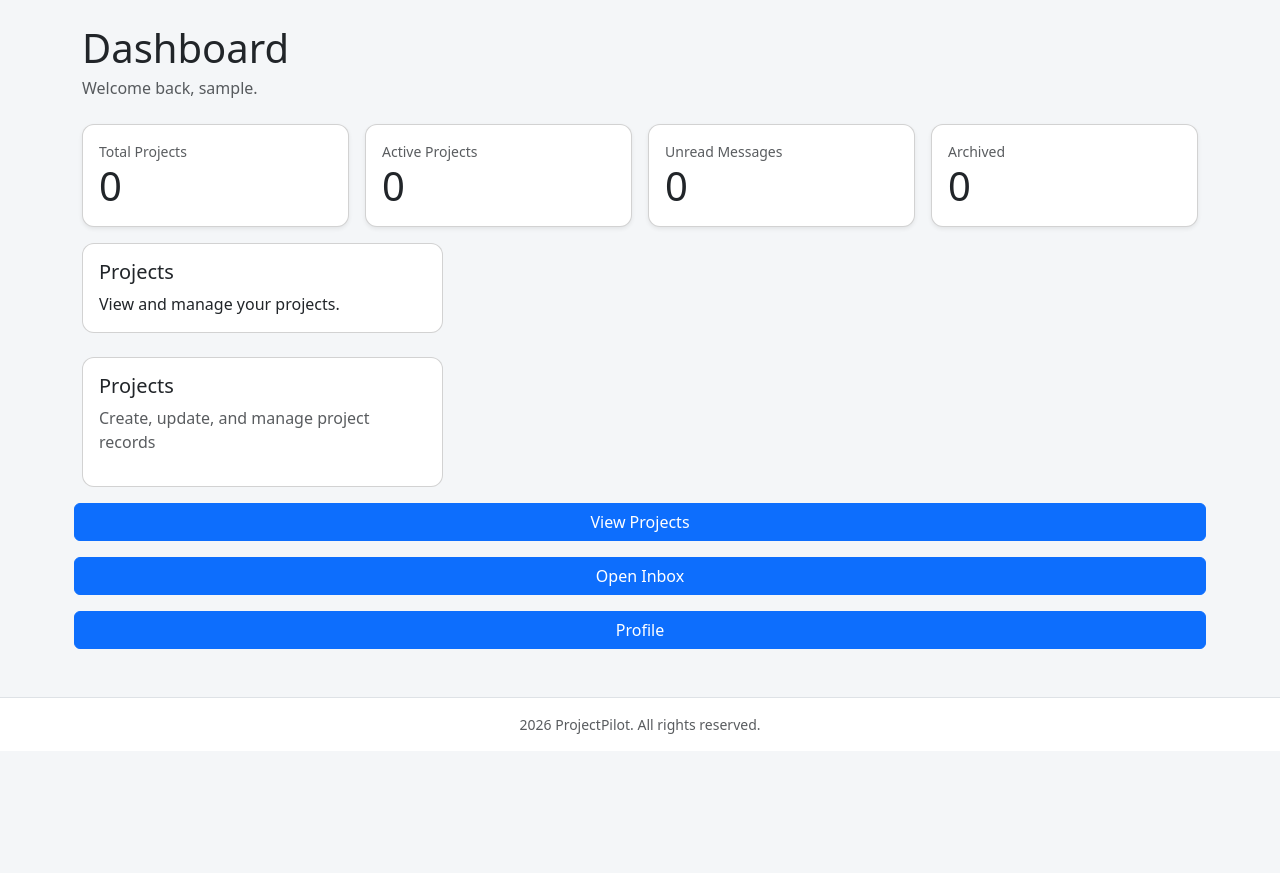
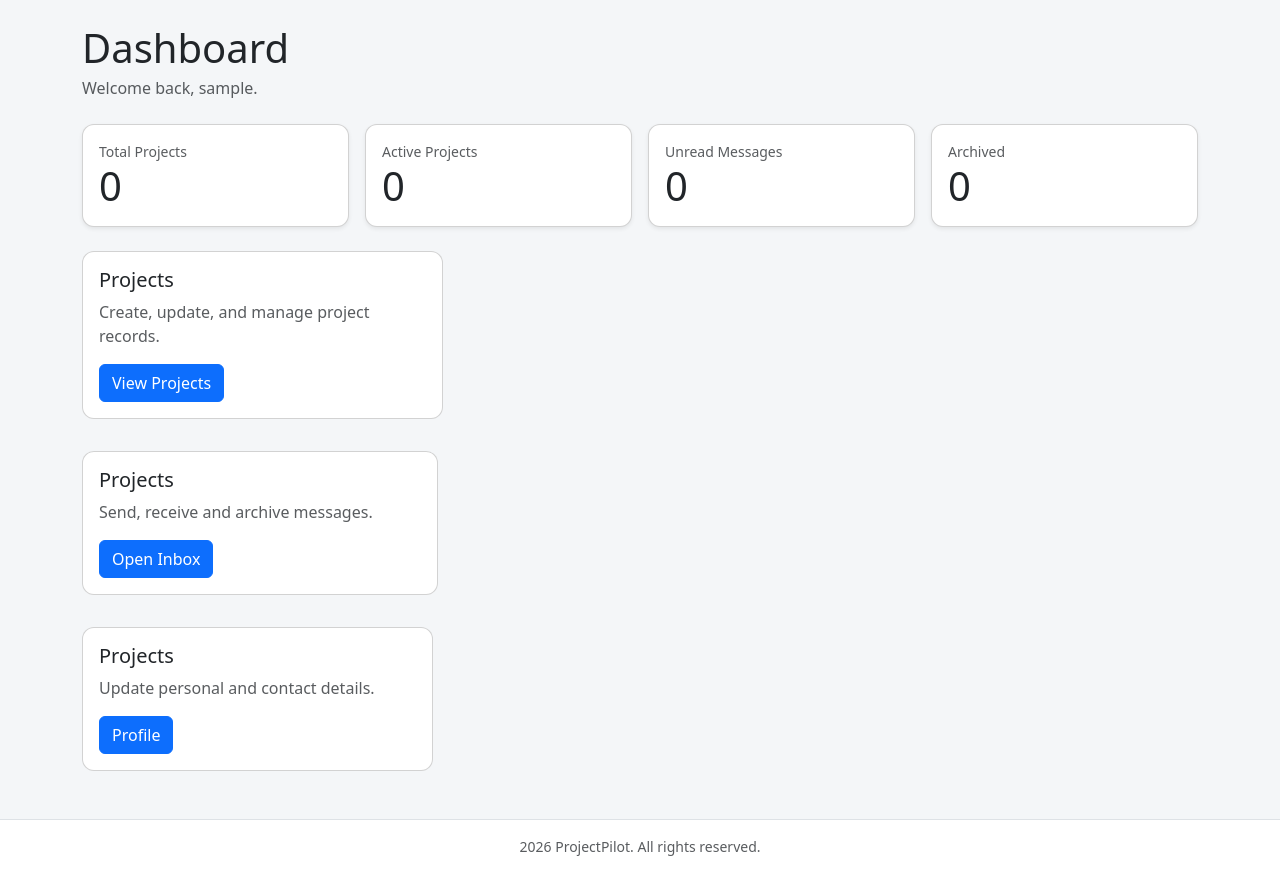
Before and after one commit to ScriptusDigital/Frameworks_Assignment, a Django app: page / in a window 1280 px wide. Shown: the part 56-929 px from the top of the page. Before the commit the page ends 790 px from the top, so only its background shows below. Run offline with Django 5.2, Linux system fonts and the light colour scheme; the visitor is signed in with stand-in values (Sample User, id 1); data that the repository does not hold is empty.

Commit message:
build: added inbox and profile buttons on dashboard

```diff
--- a/templates/dashboard.html
+++ b/templates/dashboard.html
@@ -45,18 +45,9 @@
             </div>
         </div>
 
-
-</div>
-<div class="col-md-4">
-    <div class="card">
-        <div class="card-body">
-            <h5 class="card-title">Projects</h5>
-            <p class="card-text">View and manage your projects.</p>
     </div>
 </div>
-</div>
-</div>
-<!-----------Placeholder projects bt-->
+
 
 <div class="row g-3">
     <div class="col-md-4">
@@ -64,22 +55,46 @@
             <div class="card-body">
                 <h5>Projects</h5>
                 <p class="text-muted">
-                    Create, update, and manage project records
+                    Create, update, and manage project records.
                 </p>
 
+                <a href="{% url 'project_list' %}" class="btn btn-primary">View Projects</a>
 
             </div>
         </div>
     </div>
 
-<a href="{% url 'project_list' %}" class="btn btn-primary">View Projects</a>
 
-<!-----------Placeholder Inbox bt-->
+
+    <div class="row g-3">
+        <div class="col-md-4">
+            <div class="card shard-sm h-100">
+                <div class="card-body">
+                    <h5>Projects</h5>
+                    <p class="text-muted">
+                        Send, receive and archive messages.
+                    </p>
 
                     <a href="{% url 'inbox' %}" class="btn btn-primary">Open Inbox</a>
 
+                </div>
+            </div>
+        </div>
 
-<!-----------Placeholder profile bt-->
+        <div class="row g-3">
+            <div class="col-md-4">
+                <div class="card shard-sm h-100">
+                    <div class="card-body">
+                        <h5>Projects</h5>
+                        <p class="text-muted">
+                            Update personal and contact details.
+                        </p>
+
                         <a href="{% url 'project_list' %}" class="btn btn-primary">Profile</a>
 
+                    </div>
+                </div>
+            </div>
+        </div>
+
         {% endblock %}
```
Lines whose indentation alone changed are shown as unchanged.
